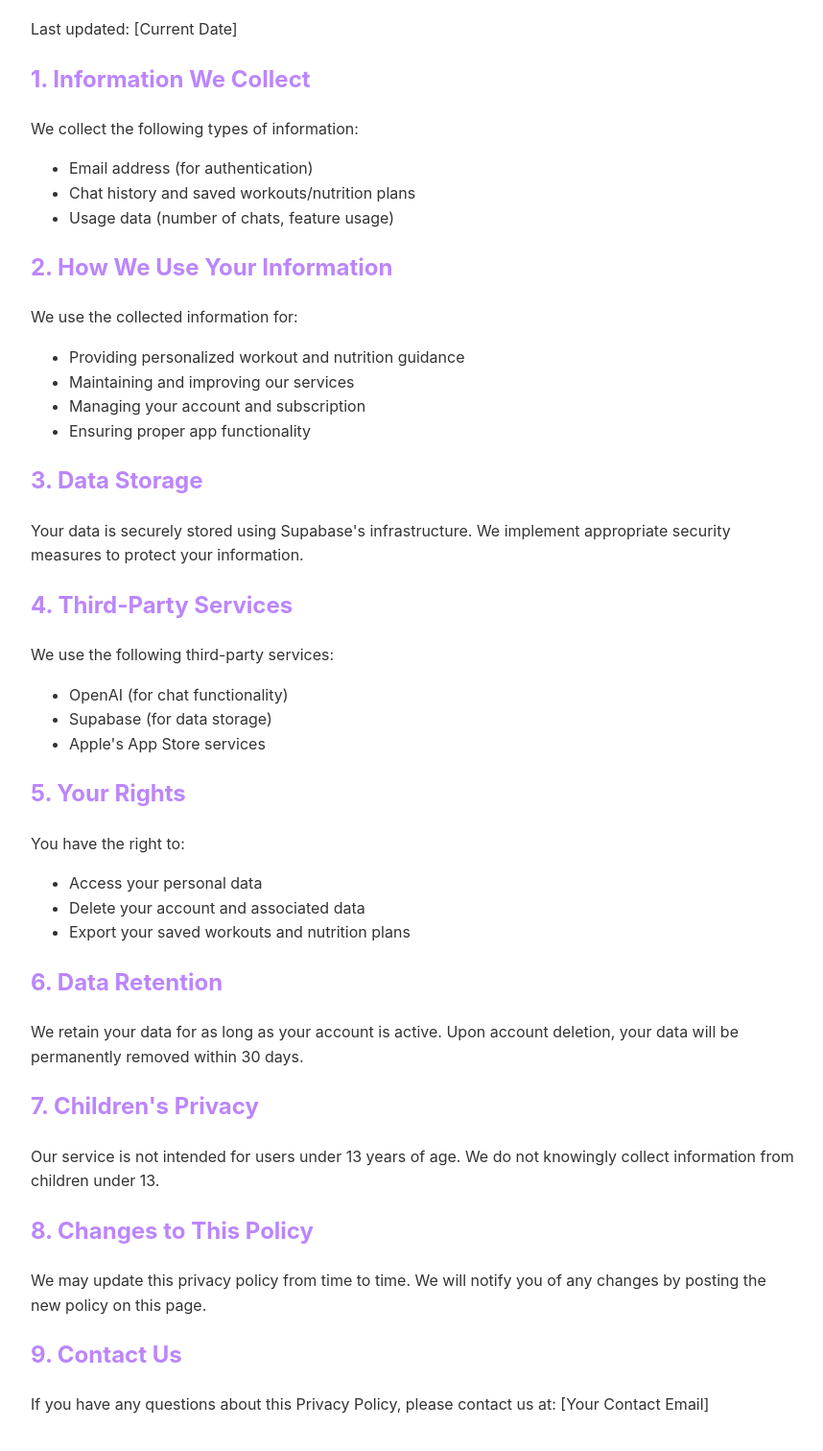
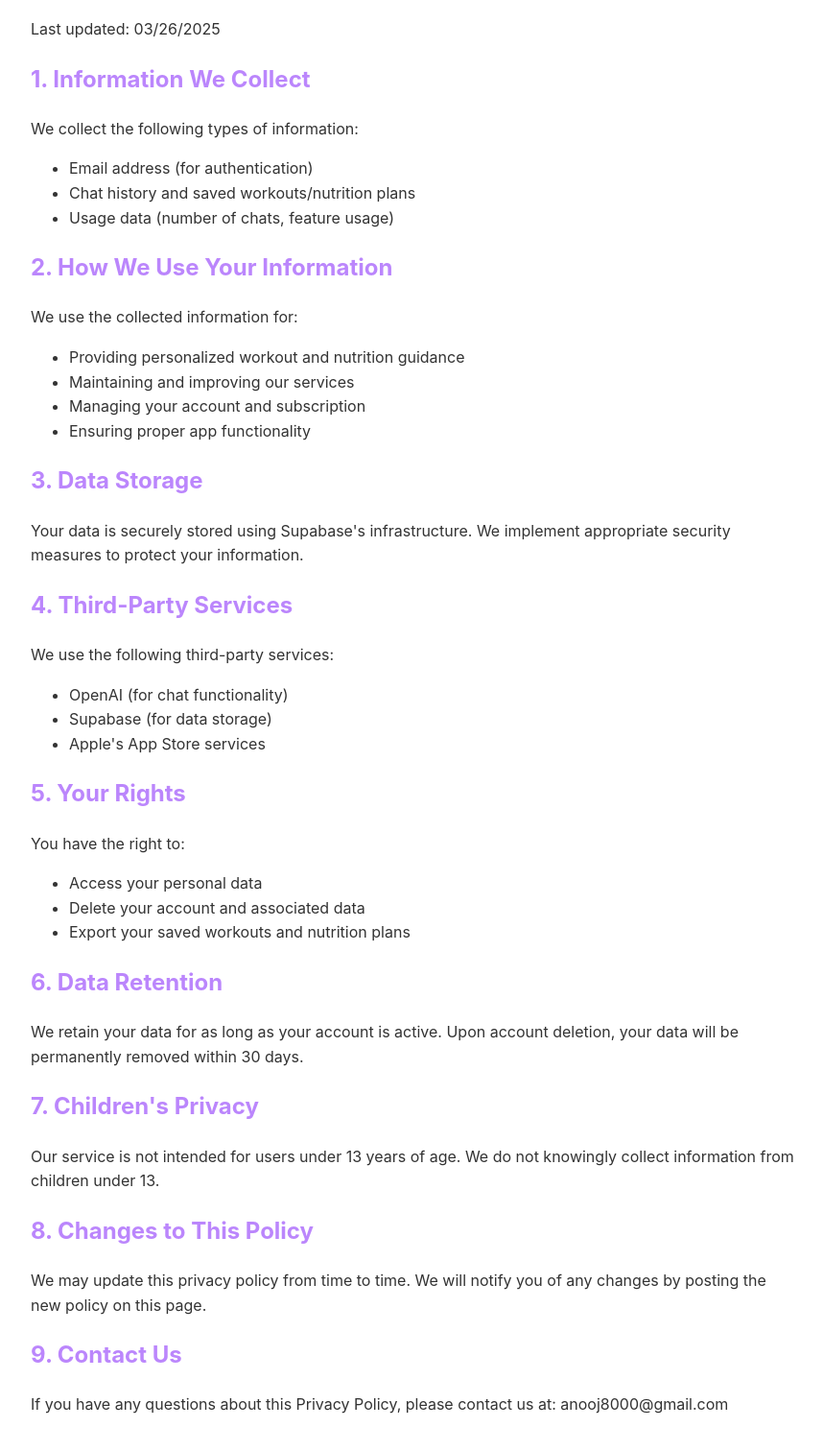
Before and after one commit to Anooj-Pai/Liftbot, a plain HTML site: page index.html in a window 1280 px wide. Shown: the part 96-1608 px from the top of the page at 96% size, without its empty margins (208-1066 px from the left). Drawn offline with Linux system fonts and the light colour scheme.

Commit message:
Update index.html

```diff
--- a/index.html
+++ b/index.html
@@ -20,7 +20,7 @@
 </head>
 <body>
     <h1>Privacy Policy for LiftingBot</h1>
-    <p>Last updated: [Current Date]</p>
+    <p>Last updated: 03/26/2025</p>
 
     <h2>1. Information We Collect</h2>
     <p>We collect the following types of information:</p>
@@ -68,6 +68,6 @@
     <p>We may update this privacy policy from time to time. We will notify you of any changes by posting the new policy on this page.</p>
 
     <h2>9. Contact Us</h2>
-    <p>If you have any questions about this Privacy Policy, please contact us at: [Your Contact Email]</p>
+    <p>If you have any questions about this Privacy Policy, please contact us at: anooj8000@gmail.com</p>
 </body>
 </html>
```
